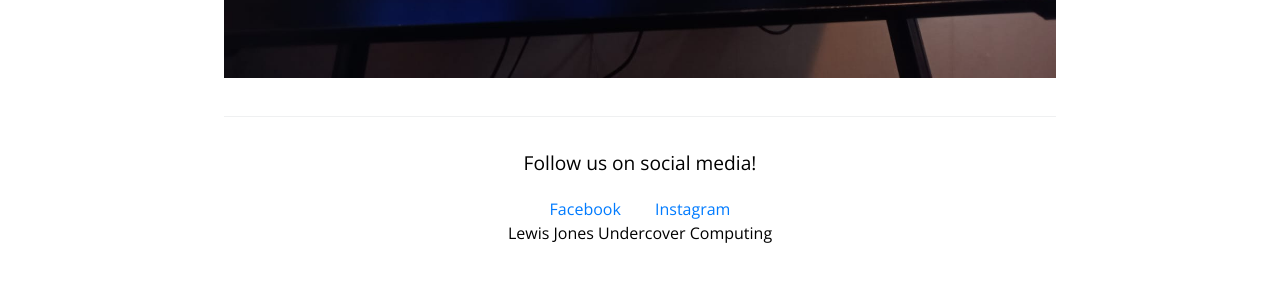
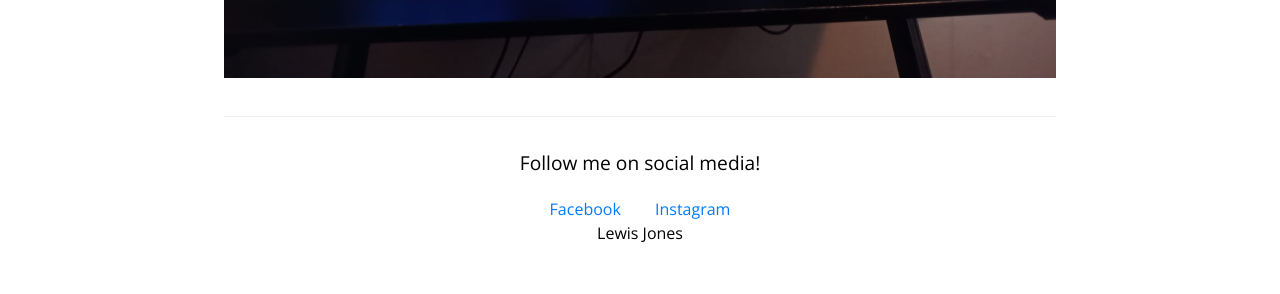
Before and after one commit to UndercoverComputing/undercovercomputing.com, a Jekyll site: the page about.html, which Jekyll copies as it is, in a window 1280 px wide. Shown: the part 1401-1695 px from the top of the page. Built offline with Jekyll 4.4.1, drawn with Linux system fonts in a browser that asks for light colours.

Commit message:
fixed schema

```diff
--- a/about.html
+++ b/about.html
@@ -49,14 +49,13 @@
         </div> <!-- Finsh Scroll Animation -->
 
         <footer class="site-footer">
-            <p>Follow us on social media!</p>
+            <p>Follow me on social media!</p>
             <ul class="social-links">
                 <li><a href="https://www.facebook.com/UndercoverComputing/" target="_blank">Facebook</a></li>
                 <li><a href="https://www.instagram.com/undercovercomputing/" target="_blank">Instagram</a></li>
             </ul>
             <div itemscope itemtype="http://schema.org/Person">
                 <span itemprop="name">Lewis Jones</span>
-                <span itemprop="company">Undercover Computing</span>
              </div>
         </footer>
     </main>
--- a/contact.html
+++ b/contact.html
@@ -60,15 +60,14 @@
         </div> <!-- Finsh Scroll Animation -->
 
     <footer class="site-footer">
-        <p>Follow us on social media!</p>
+        <p>Follow me on social media!</p>
         <ul class="social-links">
             <li><a href="https://www.facebook.com/UndercoverComputing/" target="_blank">Facebook</a></li>
             <li><a href="https://www.instagram.com/undercovercomputing/" target="_blank">Instagram</a></li>
         </ul>
         <div itemscope itemtype="http://schema.org/Person">
             <span itemprop="name">Lewis Jones</span>
-            <span itemprop="company">Undercover Computing</span>
-        </div>
+         </div>
     </footer>
     </main>
     <script src="/script.js"></script>
--- a/index.html
+++ b/index.html
@@ -87,14 +87,13 @@
 <!--        </div> <!-- Finish Scroll Animation -->
 
         <footer class="site-footer">
-            <p>Follow us on social media!</p>
+            <p>Follow me on social media!</p>
             <ul class="social-links">
                 <li><a href="https://www.facebook.com/UndercoverComputing/" target="_blank" rel="noopener noreferrer">Facebook</a></li>
                 <li><a href="https://www.instagram.com/undercovercomputing/" target="_blank" rel="noopener noreferrer">Instagram</a></li>
             </ul>
             <div itemscope itemtype="http://schema.org/Person">
                 <span itemprop="name">Lewis Jones</span>
-                <span itemprop="company">Undercover Computing</span>
              </div>
         </footer>
     </main>
```
